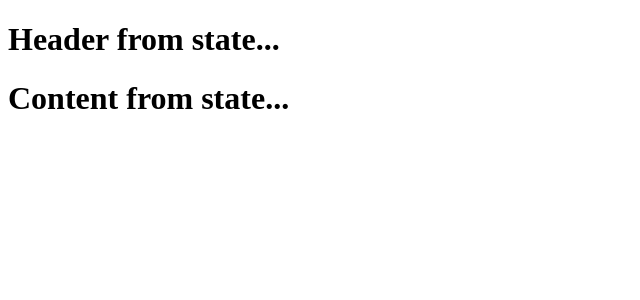
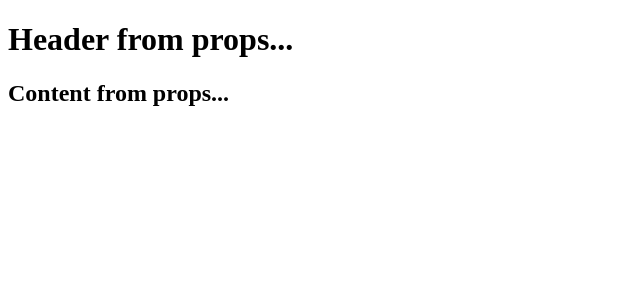
Before and after one commit to nguyennguyenloc/internshipWand, a React app in the folder reactApp/: page / in a window 1280 px wide. Shown: the top 300 px of the page, without its empty margins (0-640 px from the left). Built offline with nearby package versions, Linux system fonts and the light colour scheme.

Commit message:
React no with create-react-app - Props Overview

```diff
--- a/reactApp/App.JSX
+++ b/reactApp/App.JSX
@@ -91,20 +91,70 @@ import react from 'react';
 // }
 
 //State
+// class App extends React.Component {
+//     constructor(props) {
+//         super(props);
+
+//         this.state = {
+//             header: "Header from state...",
+//             content: "Content from state..."
+//         }
+//     }
+//     render() {
+//         return (
+//             <div>
+//                 <h1>{this.state.header}</h1>
+//                 <h1>{this.state.content}</h1>
+//             </div>
+//         );
+//     }
+// }
+
+//Props Overview
+
+// class App extends React.Component {
+//     render() {
+//         return (
+//             <div>
+//                 <h1>{this.props.headerProp}</h1>
+//                 <h1>{this.props.contentProp}</h1>
+//             </div>
+//         )
+//     }
+// }
+
+//State and props
 class App extends React.Component {
     constructor(props) {
         super(props);
-
         this.state = {
-            header: "Header from state...",
-            content: "Content from state..."
+            header: " Header from props...",
+            content: " Content from props..."
         }
     }
     render() {
         return (
             <div>
-                <h1>{this.state.header}</h1>
-                <h1>{this.state.content}</h1>
+                <Header headerProp={this.state.header} />
+                <Content contentProp={this.state.content} />
+            </div>
+        );
+    }
+}
+class Header extends React.Component {
+    render() {
+        return (
+            <div>
+                <h1>{this.props.headerProp}</h1>
+            </div>
+        );
+    }
+}
+class Content extends React.Component {
+    render() {
+        return (
+            <div>
+                <h2>{this.props.contentProp}</h2>
             </div>
         );
     }
--- a/reactApp/main.js
+++ b/reactApp/main.js
@@ -3,4 +3,9 @@ import ReactDOM from 'react-dom';
 // import App from './App.js';
 import App from './App.jsx';
 
+//C1
+// ReactDOM.render(<App headerProp="Header header header..." contentProp="conten conten conten..." />, document.getElementById('app'));
+// export default App;
+
+//C2
 ReactDOM.render(<App />, document.getElementById('app'));
```
